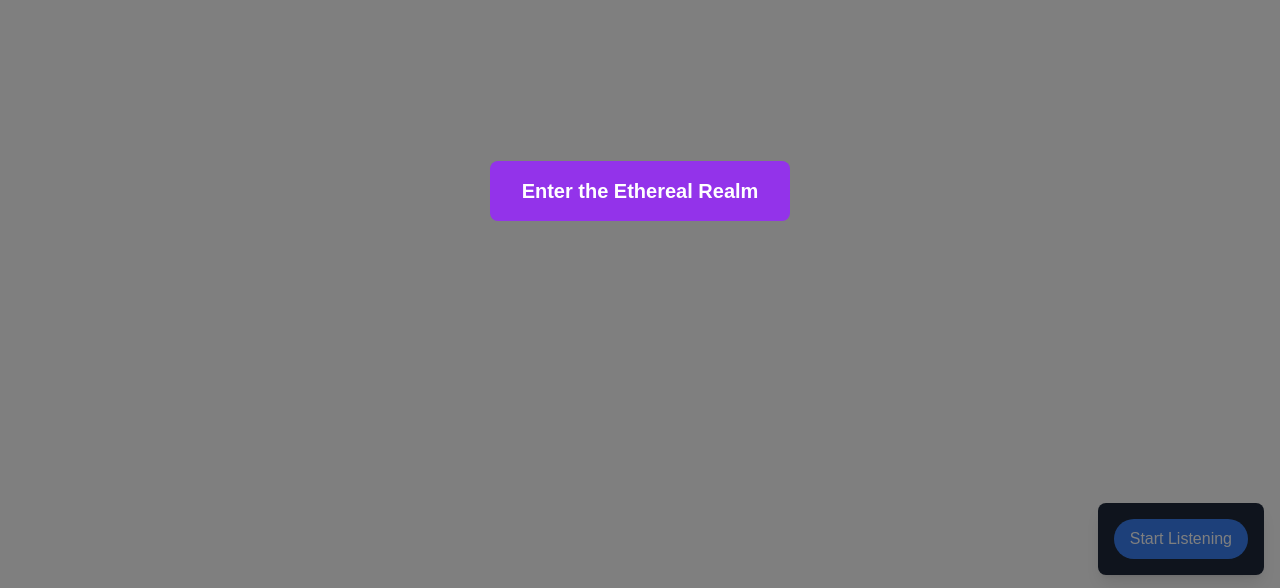
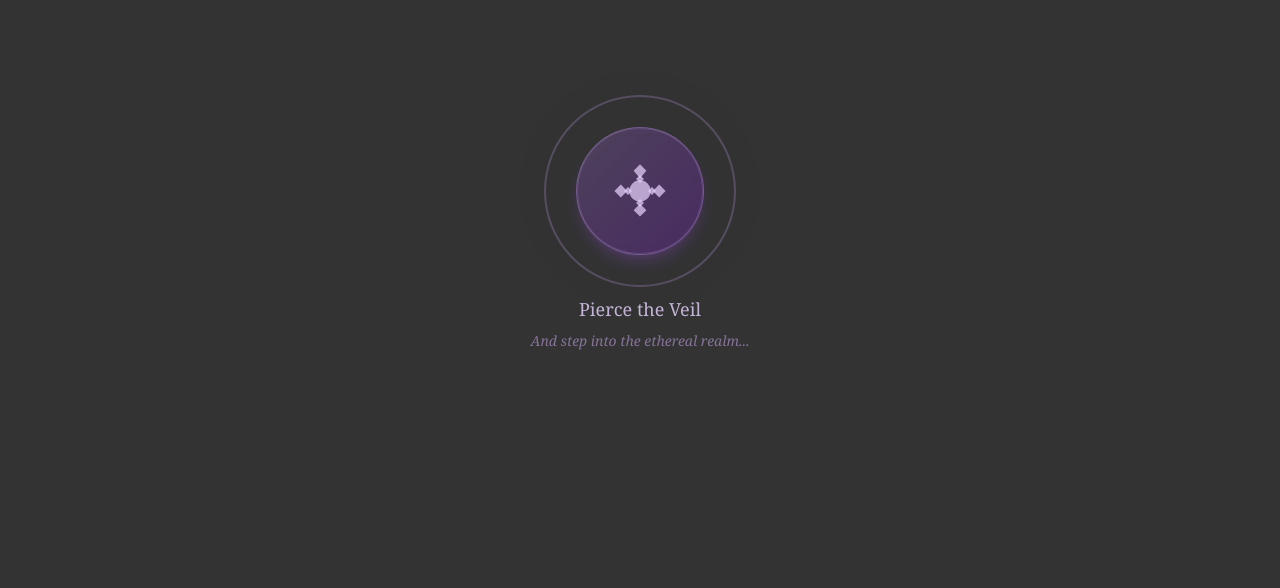
Before and after one commit to tjokinen/phantom-cartomancer, a Next.js app: page / in a window 1280 px wide. Shown: the part 209-797 px from the top of the page. Built offline with nearby package versions, Linux system fonts and the light colour scheme.

Commit message:
start button

```diff
--- a/src/app/page.tsx
+++ b/src/app/page.tsx
@@ -122,16 +122,52 @@
         </div>
 
         <TarotSpread />
-        <VoiceInterface splineApp={splineApp} />
+        {!showStartButton && <VoiceInterface splineApp={splineApp} />}
 
         {showStartButton && (
-          <div className="absolute inset-0 flex items-center justify-center bg-black/50">
-            <button
+          <div className="absolute inset-0 flex flex-col items-center justify-center bg-black/80">
+            <div
+              className="relative group cursor-pointer"
               onClick={handleStart}
-              className="px-8 py-4 text-xl font-semibold text-white bg-purple-600 rounded-lg hover:bg-purple-700 transition-colors"
             >
-              Enter the Ethereal Realm
-            </button>
+              <div className="absolute inset-0 rounded-full border-2 border-purple-300/30 animate-pulse" />
+
+              <div className="relative p-8 text-center">
+                <div className="w-32 h-32 rounded-full bg-gradient-to-br from-purple-400/20 to-purple-800/40 backdrop-blur-sm
+                              border border-purple-300/30 flex items-center justify-center
+                              group-hover:from-purple-400/30 group-hover:to-purple-800/50
+                              transition-all duration-500 shadow-lg shadow-purple-500/20">
+                  <div className="absolute inset-0 rounded-full bg-purple-500/5 animate-ping" />
+                  <div className="absolute inset-0 rounded-full border border-purple-300/20 animate-pulse" />
+
+                  {/* Ornate Mystical Symbol */}
+                  <svg
+                    className="w-16 h-16 text-purple-200/70 group-hover:text-purple-200/90 transition-colors duration-300"
+                    viewBox="0 0 24 24"
+                    fill="currentColor"
+                  >
+                    <path d="M12 2l2.4 2.4L12 7.2 9.6 4.4z" />
+                    <path d="M12 16.8l2.4 2.4L12 21.6l-2.4-2.4z" />
+                    <path d="M21.6 12l-2.4 2.4-2.4-2.4 2.4-2.4z" />
+                    <path d="M7.2 12l-2.4 2.4L2.4 12l2.4-2.4z" />
+                    <circle cx="12" cy="12" r="4" />
+                    <path d="M12 6l1.5 1.5L12 9l-1.5-1.5z" />
+                    <path d="M12 15l1.5 1.5L12 18l-1.5-1.5z" />
+                    <path d="M15 12l1.5 1.5L18 12l-1.5-1.5z" />
+                    <path d="M6 12l1.5 1.5L9 12 7.5 10.5z" />
+                  </svg>
+                </div>
+              </div>
+
+              <div className="absolute -bottom-16 left-1/2 transform -translate-x-1/2 w-64 text-center">
+                <p className="text-purple-200/80 font-serif text-lg">
+                  Pierce the Veil
+                </p>
+                <p className="text-purple-300/50 font-serif text-sm mt-2 italic">
+                  {"And step into the ethereal realm..."}
+                </p>
+              </div>
+            </div>
           </div>
         )}
 
```
